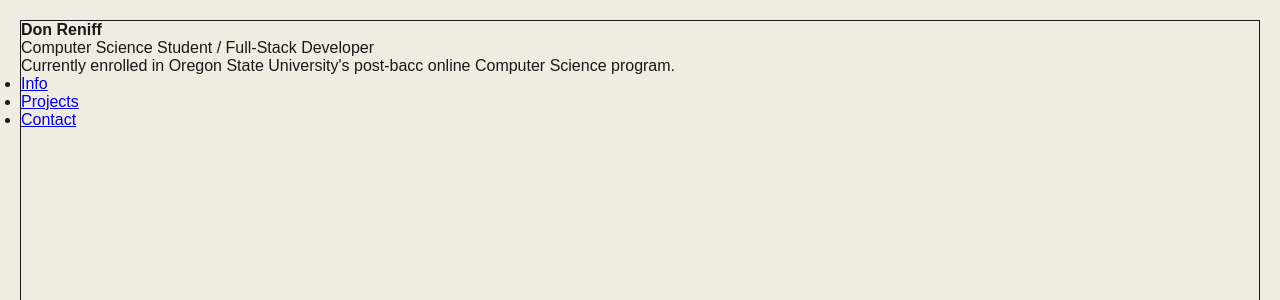
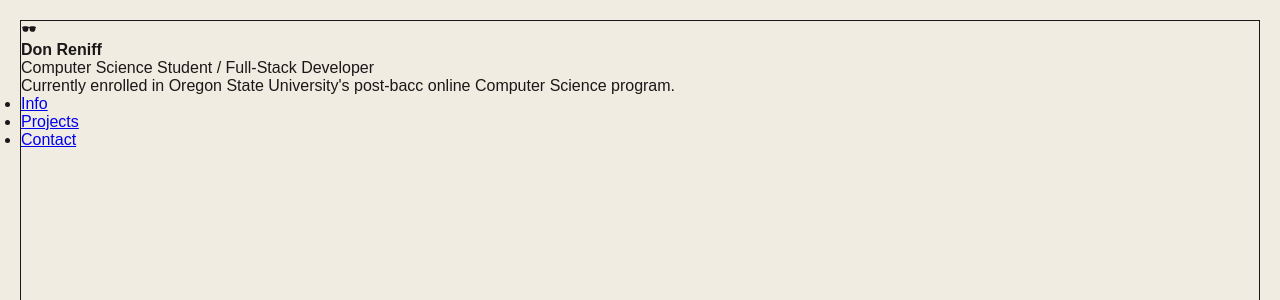
Before and after one commit to dreniff3/personal-portfolio, a React (Vite) app: page / in a window 1280 px wide. Shown: the top 300 px of the page. Built offline with nearby package versions, Linux system fonts and the light colour scheme; a web font is replaced by a local one.

Commit message:
Add toggle buttons

```diff
--- a/src/App.jsx
+++ b/src/App.jsx
@@ -1,6 +1,7 @@
 // Import dependencies
 import React from 'react';
 import { Outlet } from 'react-router-dom';
+import { IoGlasses, IoGlassesOutline } from 'react-icons/io5';
 
 // Import components
 
@@ -8,6 +9,11 @@ function App() {
   return (
     <>
       <main>
+        <IoGlasses className="toggle-btn" />
+        <IoGlassesOutline
+          className="toggle-btn"
+          style={{ display: 'none' }}
+        />
         <Outlet />
       </main>
     </>
```
